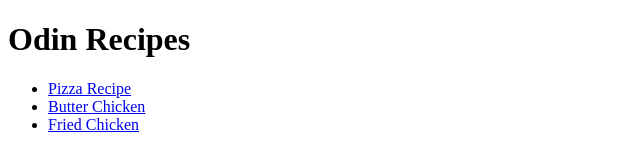
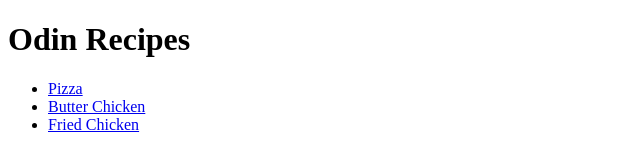
Before and after one commit to WebHead2211/odin-recipes, a plain HTML site: page index.html in a window 1280 px wide. Shown: the full height of the page, 0-640 px from the left. Drawn offline with Linux system fonts and the light colour scheme.

Commit message:
Remove "recipe" from main list
Removed Recipe from "Pizza Recipe" to match
the other 2 list items.

```diff
--- a/index.html
+++ b/index.html
@@ -8,7 +8,7 @@
 <body>
     <h1>Odin Recipes</h1>
     <ul>
-        <li><a href="./recipes/pizza.html">Pizza Recipe</a></li>
+        <li><a href="./recipes/pizza.html">Pizza</a></li>
         <li><a href="./recipes/butter-chicken.html">Butter Chicken</a></li>
         <li><a href="./recipes/fried-chicken.html">Fried Chicken</a></li>
     </ul>
```
